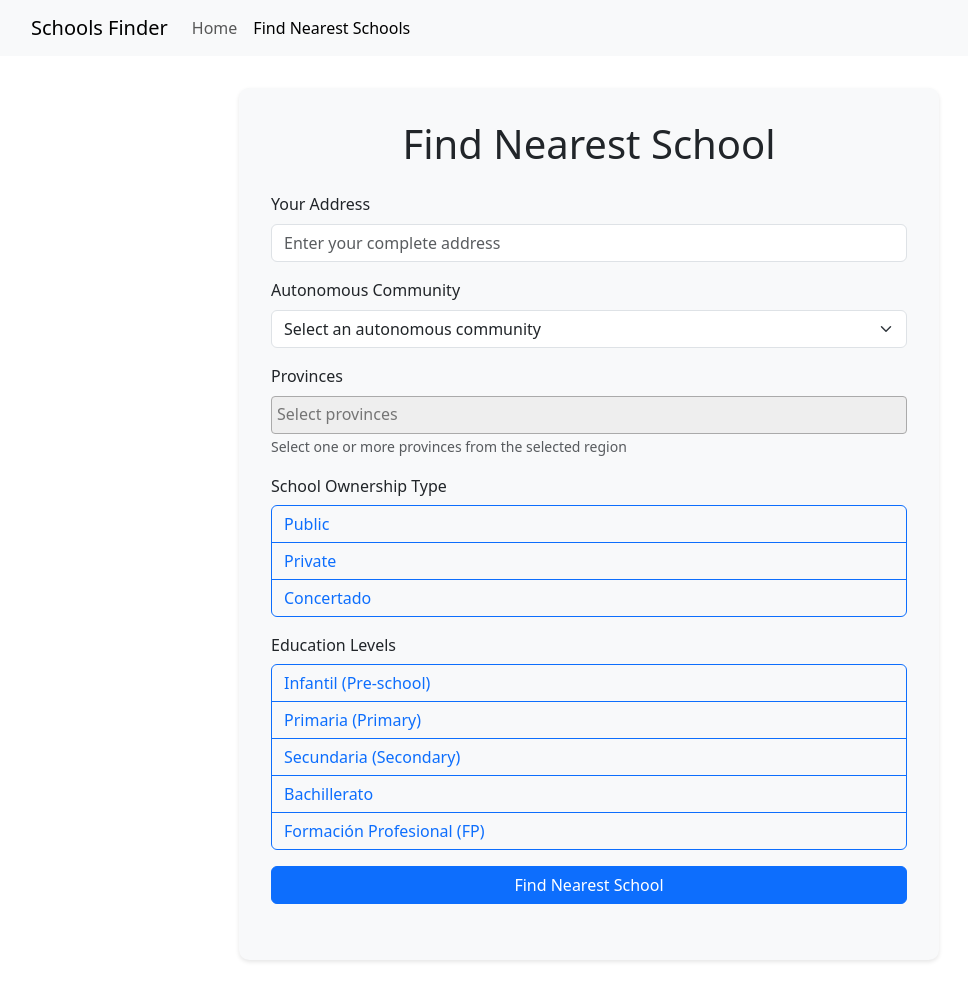
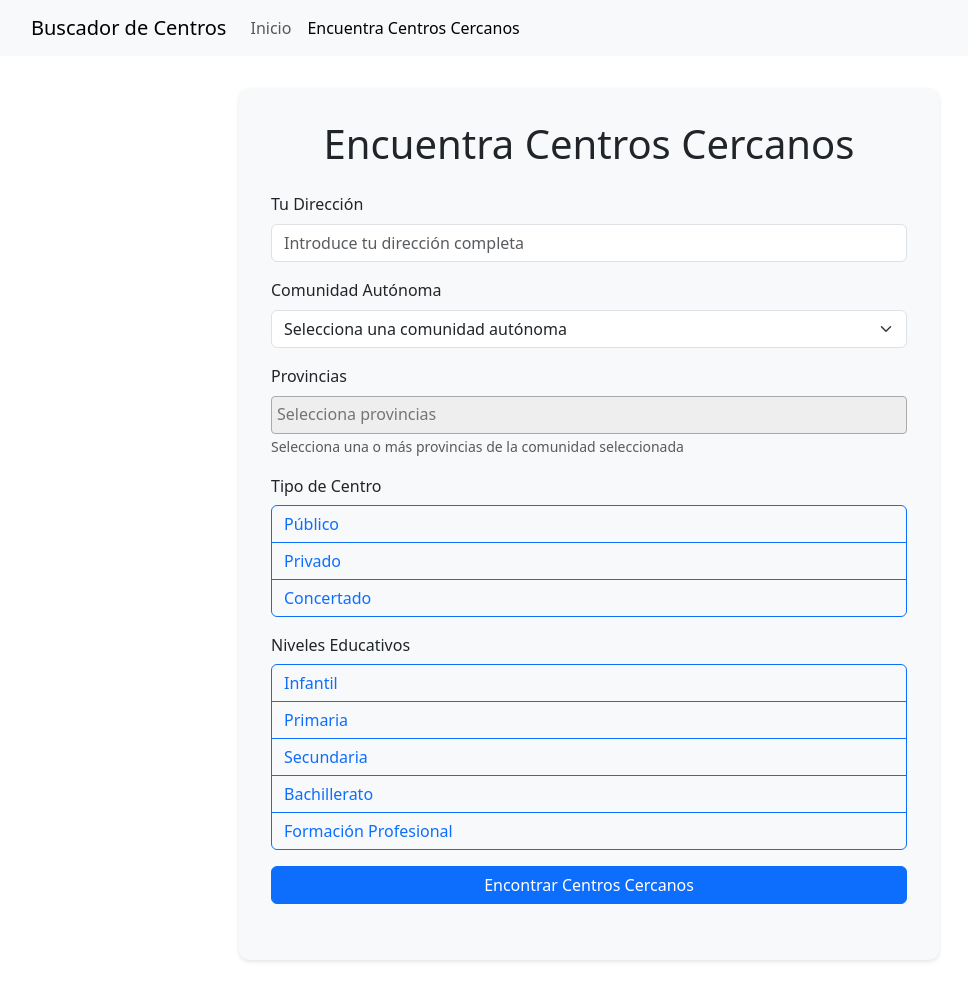
Before and after one commit to pablomc87/destino-docente, a Django app: page /find-nearest/ in a window 1280 px wide. Shown: the whole page, without its empty margins (51-1019 px from the left). Run offline with Django 5.2, Linux system fonts and the light colour scheme; some libraries are stand-ins or nearby versions.

Commit message:
Translating into Spanish

```diff
--- a/schools/templates/schools/base.html
+++ b/schools/templates/schools/base.html
@@ -1,9 +1,9 @@
 <!DOCTYPE html>
-<html lang="en">
+<html lang="es">
 <head>
     <meta charset="UTF-8">
     <meta name="viewport" content="width=device-width, initial-scale=1.0">
-    <title>{% block title %}Spanish Schools Finder{% endblock %}</title>
+    <title>{% block title %}Buscador de Centros Educativos{% endblock %}</title>
     <link href="https://cdn.jsdelivr.net/npm/bootstrap@5.3.0/dist/css/bootstrap.min.css" rel="stylesheet">
     {% block extra_css %}{% endblock %}
     <style>
@@ -24,17 +24,17 @@
     <!-- Navigation -->
     <nav class="navbar navbar-expand-lg navbar-light bg-light">
         <div class="container">
-            <a class="navbar-brand" href="/">Schools Finder</a>
+            <a class="navbar-brand" href="/">Buscador de Centros</a>
             <button class="navbar-toggler" type="button" data-bs-toggle="collapse" data-bs-target="#navbarNav" aria-controls="navbarNav" aria-expanded="false" aria-label="Toggle navigation">
                 <span class="navbar-toggler-icon"></span>
             </button>
             <div class="collapse navbar-collapse" id="navbarNav">
                 <ul class="navbar-nav">
                     <li class="nav-item">
-                        <a class="nav-link {% if request.path == '/' %}active{% endif %}" href="/">Home</a>
+                        <a class="nav-link {% if request.path == '/' %}active{% endif %}" href="/">Inicio</a>
                     </li>
                     <li class="nav-item">
-                        <a class="nav-link {% if '/find-nearest/' in request.path %}active{% endif %}" href="/find-nearest/">Find Nearest Schools</a>
+                        <a class="nav-link {% if '/find-nearest/' in request.path %}active{% endif %}" href="/find-nearest/">Encuentra Centros Cercanos</a>
                     </li>
                 </ul>
             </div>
--- a/schools/templates/schools/find_nearest.html
+++ b/schools/templates/schools/find_nearest.html
@@ -1,6 +1,6 @@
 {% extends "schools/base.html" %}
 
-{% block title %}Find Nearest School{% endblock %}
+{% block title %}Encuentra Centros Cercanos{% endblock %}
 
 {% block extra_css %}
 <link href="https://cdn.jsdelivr.net/npm/select2@4.1.0-rc.0/dist/css/select2.min.css" rel="stylesheet" />
@@ -32,18 +32,18 @@
 
 {% block content %}
 <div class="search-container">
-    <h1 class="text-center mb-4">Find Nearest School</h1>
+    <h1 class="text-center mb-4">Encuentra Centros Cercanos</h1>
 
     <form id="searchForm" class="mb-4">
         <div class="mb-3">
-            <label for="address" class="form-label">Your Address</label>
-            <input type="text" class="form-control" id="address" placeholder="Enter your complete address" required>
+            <label for="address" class="form-label">Tu Dirección</label>
+            <input type="text" class="form-control" id="address" placeholder="Introduce tu dirección completa" required>
         </div>
 
         <div class="mb-3">
-            <label for="region" class="form-label">Autonomous Community</label>
+            <label for="region" class="form-label">Comunidad Autónoma</label>
             <select class="form-select" id="region">
-                <option value="" selected>Select an autonomous community</option>
+                <option value="" selected>Selecciona una comunidad autónoma</option>
                 <option value="andalucia">Andalucía</option>
                 <option value="aragon">Aragón</option>
                 <option value="asturias">Asturias</option>
@@ -67,21 +67,21 @@
         </div>
 
         <div class="mb-3">
-            <label for="provinces" class="form-label">Provinces</label>
+            <label for="provinces" class="form-label">Provincias</label>
             <select class="form-select" id="provinces" multiple disabled>
                 <!-- Provinces will be populated based on selected region -->
             </select>
-            <small class="form-text text-muted">Select one or more provinces from the selected region</small>
+            <small class="form-text text-muted">Selecciona una o más provincias de la comunidad seleccionada</small>
         </div>
 
         <div class="mb-3">
-            <label class="form-label">School Ownership Type</label>
+            <label class="form-label">Tipo de Centro</label>
             <div class="btn-group-vertical w-100" role="group">
                 <input type="checkbox" class="btn-check" id="publicCheck" name="school_types" value="public">
-                <label class="btn btn-outline-primary text-start" for="publicCheck">Public</label>
+                <label class="btn btn-outline-primary text-start" for="publicCheck">Público</label>
 
                 <input type="checkbox" class="btn-check" id="privateCheck" name="school_types" value="private">
-                <label class="btn btn-outline-primary text-start" for="privateCheck">Private</label>
+                <label class="btn btn-outline-primary text-start" for="privateCheck">Privado</label>
 
                 <input type="checkbox" class="btn-check" id="concertadoCheck" name="school_types" value="concertado">
                 <label class="btn btn-outline-primary text-start" for="concertadoCheck">Concertado</label>
@@ -89,30 +89,30 @@
         </div>
 
         <div class="mb-3">
-            <label class="form-label">Education Levels</label>
+            <label class="form-label">Niveles Educativos</label>
             <div class="btn-group-vertical w-100" role="group">
                 <input type="checkbox" class="btn-check" id="infantilCheck" name="school_types" value="infantil">
-                <label class="btn btn-outline-primary text-start" for="infantilCheck">Infantil (Pre-school)</label>
+                <label class="btn btn-outline-primary text-start" for="infantilCheck">Infantil</label>
 
                 <input type="checkbox" class="btn-check" id="primariaCheck" name="school_types" value="primaria">
-                <label class="btn btn-outline-primary text-start" for="primariaCheck">Primaria (Primary)</label>
+                <label class="btn btn-outline-primary text-start" for="primariaCheck">Primaria</label>
 
                 <input type="checkbox" class="btn-check" id="secundariaCheck" name="school_types" value="secundaria">
-                <label class="btn btn-outline-primary text-start" for="secundariaCheck">Secundaria (Secondary)</label>
+                <label class="btn btn-outline-primary text-start" for="secundariaCheck">Secundaria</label>
 
                 <input type="checkbox" class="btn-check" id="bachilleratoCheck" name="school_types" value="bachillerato">
                 <label class="btn btn-outline-primary text-start" for="bachilleratoCheck">Bachillerato</label>
 
                 <input type="checkbox" class="btn-check" id="fpCheck" name="school_types" value="fp">
-                <label class="btn btn-outline-primary text-start" for="fpCheck">Formación Profesional (FP)</label>
+                <label class="btn btn-outline-primary text-start" for="fpCheck">Formación Profesional</label>
             </div>
         </div>
 
-        <button type="submit" class="btn btn-primary w-100">Find Nearest School</button>
+        <button type="submit" class="btn btn-primary w-100">Encontrar Centros Cercanos</button>
     </form>
 
     <div id="result" class="d-none">
-        <h3 class="mb-3">Matching Schools:</h3>
+        <h3 class="mb-3">Centros Encontrados:</h3>
         <div id="schoolResults" class="school-results">
             <!-- School cards will be added here dynamically -->
         </div>
@@ -121,7 +121,7 @@
     <div id="error" class="alert alert-danger d-none"></div>
     <div id="loading" class="text-center d-none">
         <div class="spinner-border text-primary" role="status">
-            <span class="visually-hidden">Loading...</span>
+            <span class="visually-hidden">Cargando...</span>
         </div>
     </div>
 </div>
@@ -156,7 +156,7 @@
     $(document).ready(function() {
         // Initialize Select2
         $('#provinces').select2({
-            placeholder: 'Select provinces',
+            placeholder: 'Selecciona provincias',
             allowClear: true
         });
 
@@ -248,7 +248,7 @@
                 console.log('Response status:', response.status);
 
                 if (!response.ok) {
-                    let errorMessage = 'Failed to find schools';
+                    let errorMessage = 'No se pudieron encontrar centros';
                     try {
                         const data = await response.json();
                         errorMessage = data.error || errorMessage;
@@ -266,7 +266,7 @@
                 schoolResultsDiv.empty();
 
                 // Display total count
-                schoolResultsDiv.append(`<p class="mb-3">Found ${data.total_count} schools matching your criteria.</p>`);
+                schoolResultsDiv.append(`<p class="mb-3">Se encontraron ${data.total_count} centros que coinciden con tus criterios.</p>`);
 
                 // Update result with all schools
                 if (data.schools && data.schools.length > 0) {
@@ -274,9 +274,9 @@
                         // Format distance
                         let distanceText = '';
                         if (school.distance !== null && school.distance !== undefined) {
-                            distanceText = `<p class="card-text text-success">Distance: ${school.distance.toFixed(2)} km</p>`;
+                            distanceText = `<p class="card-text text-success">Distancia: ${school.distance.toFixed(2)} km</p>`;
                         } else {
-                            distanceText = `<p class="card-text text-muted">Distance: Not available</p>`;
+                            distanceText = `<p class="card-text text-muted">Distancia: No disponible</p>`;
                         }
 
                         const schoolCard = `
@@ -284,9 +284,9 @@
                                 <div class="card-body">
                                     <h5 class="card-title">${school.name}</h5>
                                     <p class="card-text">${school.address}, ${school.municipality}, ${school.province}</p>
-                                    <p class="card-text">Type: ${school.nature || 'Not specified'}</p>
+                                    <p class="card-text">Tipo: ${school.nature || 'No especificado'}</p>
                                     ${distanceText}
-                                    <a href="/schools/${school.id}/" class="btn btn-outline-primary">View Details</a>
+                                    <a href="/schools/${school.id}/" class="btn btn-outline-primary">Ver Detalles</a>
                                 </div>
                             </div>
                         `;
@@ -297,14 +297,14 @@
                     if (data.search_criteria && data.search_criteria.user_location) {
                         const locationInfo = `
                             <div class="alert alert-info mt-3">
-                                <p><strong>Your location:</strong> ${data.search_criteria.address}</p>
-                                <p>Schools are sorted by distance from your location.</p>
+                                <p><strong>Tu ubicación:</strong> ${data.search_criteria.address}</p>
+                                <p>Los centros están ordenados por distancia desde tu ubicación.</p>
                             </div>
                         `;
                         schoolResultsDiv.append(locationInfo);
                     }
                 } else {
-                    schoolResultsDiv.append('<p>No schools found matching your criteria.</p>');
+                    schoolResultsDiv.append('<p>No se encontraron centros que coincidan con tus criterios.</p>');
                 }
 
                 // Show result
```
Also changed, not shown: schools/templates/schools/index.html (+20 -20 lines), schools/templates/schools/school_detail.html (+55 -52 lines).
